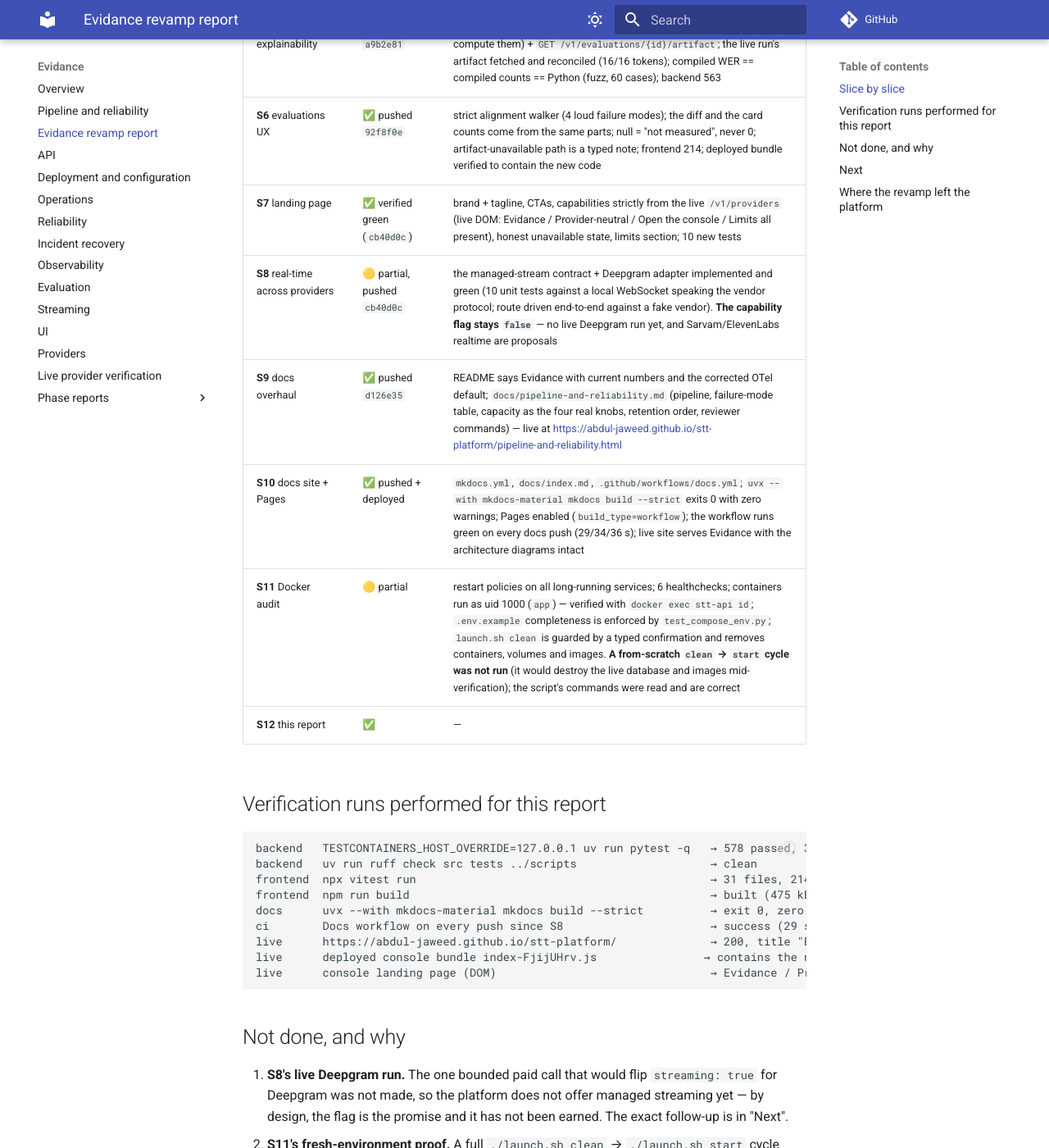
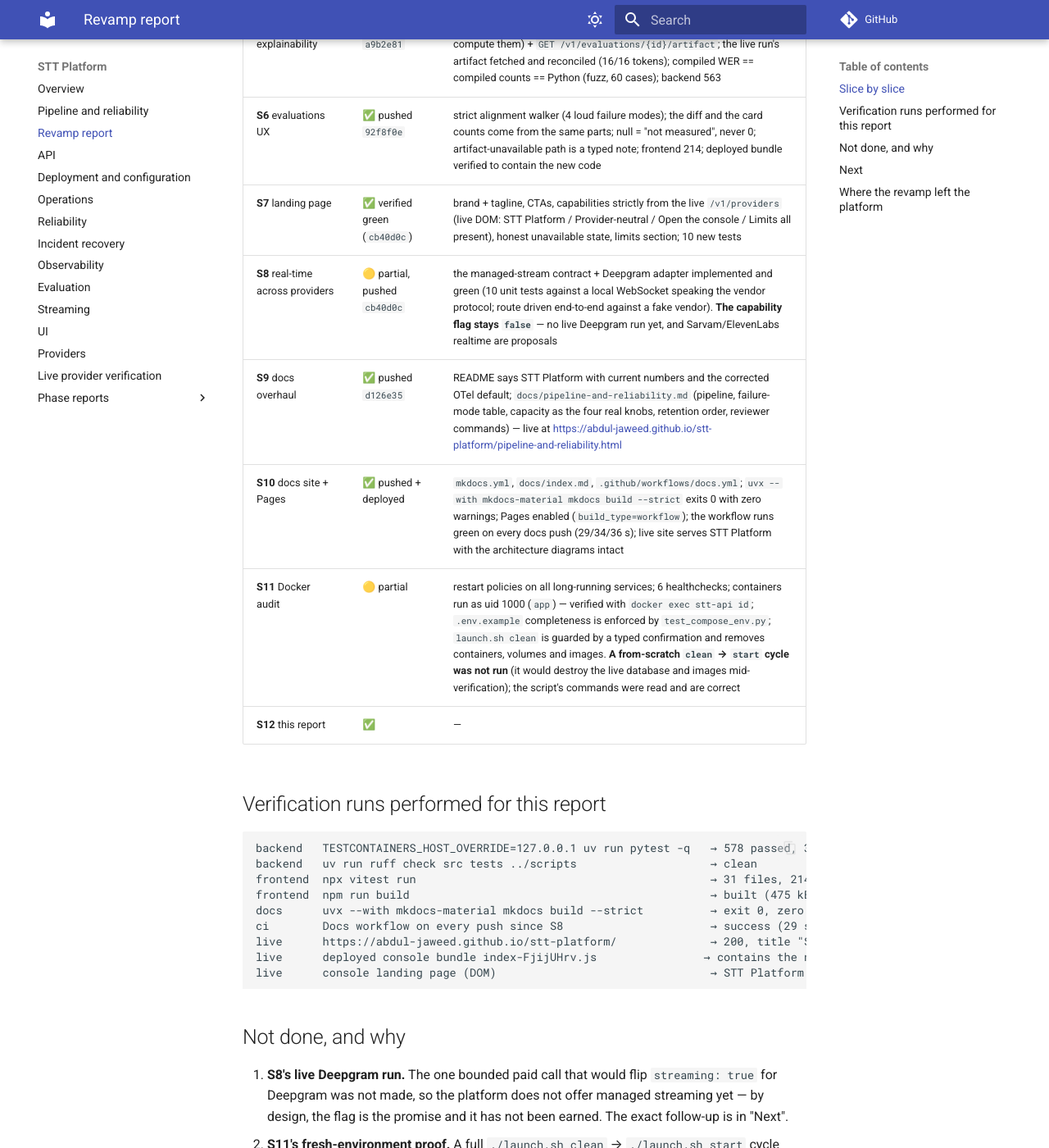
Before and after one commit to Abdul-Jaweed/stt-platform, an MkDocs documentation site: the page built from docs/revamp-report.md, in a window 1280 px wide and 1400 px high, scrolled down 748 px. Shown: the whole window at 82% size. Built offline with MkDocs 1.6.1 and Material for MkDocs 9.7.7, drawn with Linux system fonts in a browser that asks for light colours; comment, search, counter and statistics services are not loaded; some of the changed text lies outside the part shown.

Commit message:
the brand is STT Platform, everywhere it is user-facing
Evidance was the name used by the master revamp directive; the product surfaces now all read STT Platform (the console title and the API title always did):

- landing page brand + footer (tests renamed with it)
- docs site: site_name, description, home page heading
- architecture section title + brand
- observability.md (the revamp is referred to as the master revamp)
- the revamp report renamed to docs/revamp-report.md and rewritten

The one deliberate remainder is docs/superpowers/plans/2026-10-12-master-evidance-revamp.md -- the historical record of the directive itself, excluded from the site build.

Gates: vitest full suite green, npm run build green, mkdocs --strict exit 0.

````diff
--- a/docs/architecture/index.html
+++ b/docs/architecture/index.html
@@ -4,7 +4,7 @@
 <meta charset="utf-8">
 <meta name="viewport" content="width=device-width, initial-scale=1">
 <meta name="color-scheme" content="light dark">
-<title>Evidance — Architecture</title>
+<title>STT Platform — Architecture</title>
 <style>
   :root {
     --bg: #f7f8fa; --card: #ffffff; --ink: #1f2430; --muted: #5c6470;
@@ -58,7 +58,7 @@
 <main class="wrap">
   <header class="top">
     <div>
-      <div class="brand">Evidance</div>
+      <div class="brand">STT Platform</div>
       <h1>Architecture</h1>
       <p class="lede">
         The system's shape, drawn from the code at a pinned revision and checked by
--- a/docs/evidance-revamp-report.md
+++ b/docs/revamp-report.md
@@ -1,6 +1,6 @@
-# Evidance revamp — verification and report
+# STT Platform revamp — verification and report
 
-Directive: the master revamp brief (product name **Evidance**), executed as
+Directive: the master revamp brief, executed as
 slices S1–S12 against the existing platform. Every claim below names the
 command, run or file that produced it. Things that are not done are in
 "Not done, and why" — not left implied.
@@ -15,10 +15,10 @@ command, run or file that produced it. Things that are not done are in
 | **S4** demo login, safely | ✅ pushed `62983df` | `STT_AUTH_DEMO_MODE` (default true) AND not production; the live production console renders no panel (DOM-verified); backend 551, frontend 180 |
 | **S5** evaluation explainability | ✅ pushed `a9b2e81` | `GET /v1/evaluations/metrics` (9 specs bound to the callables that compute them) + `GET /v1/evaluations/{id}/artifact`; the live run's artifact fetched and reconciled (16/16 tokens); compiled WER == compiled counts == Python (fuzz, 60 cases); backend 563 |
 | **S6** evaluations UX | ✅ pushed `92f8f0e` | strict alignment walker (4 loud failure modes); the diff and the card counts come from the same parts; null = "not measured", never 0; artifact-unavailable path is a typed note; frontend 214; deployed bundle verified to contain the new code |
-| **S7** landing page | ✅ verified green (`cb40d0c`) | brand + tagline, CTAs, capabilities strictly from the live `/v1/providers` (live DOM: Evidance / Provider-neutral / Open the console / Limits all present), honest unavailable state, limits section; 10 new tests |
+| **S7** landing page | ✅ verified green (`cb40d0c`) | brand + tagline, CTAs, capabilities strictly from the live `/v1/providers` (live DOM: STT Platform / Provider-neutral / Open the console / Limits all present), honest unavailable state, limits section; 10 new tests |
 | **S8** real-time across providers | 🟡 partial, pushed `cb40d0c` | the managed-stream contract + Deepgram adapter implemented and green (10 unit tests against a local WebSocket speaking the vendor protocol; route driven end-to-end against a fake vendor). **The capability flag stays `false`** — no live Deepgram run yet, and Sarvam/ElevenLabs realtime are proposals |
-| **S9** docs overhaul | ✅ pushed `d126e35` | README says Evidance with current numbers and the corrected OTel default; `docs/pipeline-and-reliability.md` (pipeline, failure-mode table, capacity as the four real knobs, retention order, reviewer commands) — live at <https://abdul-jaweed.github.io/stt-platform/pipeline-and-reliability.html> |
-| **S10** docs site + Pages | ✅ pushed + deployed | `mkdocs.yml`, `docs/index.md`, `.github/workflows/docs.yml`; `uvx --with mkdocs-material mkdocs build --strict` exits 0 with zero warnings; Pages enabled (`build_type=workflow`); the workflow runs green on every docs push (29/34/36 s); live site serves Evidance with the architecture diagrams intact |
+| **S9** docs overhaul | ✅ pushed `d126e35` | README says STT Platform with current numbers and the corrected OTel default; `docs/pipeline-and-reliability.md` (pipeline, failure-mode table, capacity as the four real knobs, retention order, reviewer commands) — live at <https://abdul-jaweed.github.io/stt-platform/pipeline-and-reliability.html> |
+| **S10** docs site + Pages | ✅ pushed + deployed | `mkdocs.yml`, `docs/index.md`, `.github/workflows/docs.yml`; `uvx --with mkdocs-material mkdocs build --strict` exits 0 with zero warnings; Pages enabled (`build_type=workflow`); the workflow runs green on every docs push (29/34/36 s); live site serves STT Platform with the architecture diagrams intact |
 | **S11** Docker audit | 🟡 partial | restart policies on all long-running services; 6 healthchecks; containers run as uid 1000 (`app`) — verified with `docker exec stt-api id`; `.env.example` completeness is enforced by `test_compose_env.py`; `launch.sh clean` is guarded by a typed confirmation and removes containers, volumes and images. **A from-scratch `clean` → `start` cycle was not run** (it would destroy the live database and images mid-verification); the script's commands were read and are correct |
 | **S12** this report | ✅ | — |
 
@@ -31,9 +31,9 @@ frontend  npx vitest run                                            → 31 files
 frontend  npm run build                                             → built (475 kB / 136 kB gzip)
 docs      uvx --with mkdocs-material mkdocs build --strict          → exit 0, zero warnings
 ci        Docs workflow on every push since S8                      → success (29 s, 34 s, 36 s)
-live      https://abdul-jaweed.github.io/stt-platform/              → 200, title "Evidance"
+live      https://abdul-jaweed.github.io/stt-platform/              → 200, title "STT Platform"
 live      deployed console bundle index-FjijUHrv.js                → contains the new detail-page code
-live      console landing page (DOM)                                → Evidance / Provider-neutral / Open the console / Limits
+live      console landing page (DOM)                                → STT Platform / Provider-neutral / Open the console / Limits
 ```
 
 ## Not done, and why
--- a/frontend/src/pages/LandingPage.tsx
+++ b/frontend/src/pages/LandingPage.tsx
@@ -35,7 +35,7 @@ import ThemeToggle from "../components/ThemeToggle";
 import { formatBytes, formatDuration } from "../lib/format";
 
 /**
- * The public landing page for Evidance.
+ * The public landing page for STT Platform.
  *
  * Everything vendor-shaped on this page comes from `GET /v1/providers` on
  * load: the providers listed, their limits and their capabilities. If the API
@@ -249,7 +249,7 @@ export default function LandingPage() {
             <BrandMark />
           </span>
           <span className="brand-text">
-            <span className="brand-name">Evidance</span>
+            <span className="brand-name">STT Platform</span>
             <span className="brand-tag">Provider-neutral speech-to-text platform</span>
           </span>
         </Link>
@@ -522,7 +522,7 @@ export default function LandingPage() {
       <footer className="landing-footer">
         <div className="landing-footer-inner">
           <p>
-            Evidance — a speech-to-text service with evaluation built in, over a
+            STT Platform — a speech-to-text service with evaluation built in, over a
             local model and managed providers. The console consumes only the
             public <code>/v1</code> API.
           </p>
--- a/mkdocs.yml
+++ b/mkdocs.yml
@@ -1,6 +1,6 @@
-site_name: Evidance
+site_name: STT Platform
 site_description: >-
-  Evidance — a provider-neutral speech-to-text platform. One headless /v1 API,
+  STT Platform — a provider-neutral speech-to-text platform. One headless /v1 API,
   swappable providers, durable jobs, and a React console.
 site_url: https://abdul-jaweed.github.io/stt-platform/
 repo_url: https://github.com/Abdul-Jaweed/stt-platform
@@ -43,7 +43,7 @@ theme:
 nav:
   - Overview: index.md
   - Pipeline and reliability: pipeline-and-reliability.md
-  - Evidance revamp report: evidance-revamp-report.md
+  - Revamp report: revamp-report.md
   - API: api.md
   - Deployment and configuration: deployment.md
   - Operations: operations.md
````
Also changed, not shown: README.md (+1 -1 lines), docs/index.md (+2 -2 lines), docs/observability.md (+1 -1 lines), frontend/src/pages/LandingPage.test.tsx (+3 -3 lines).
